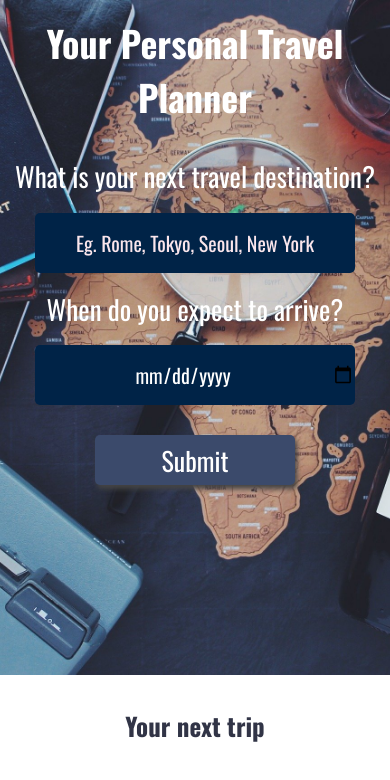
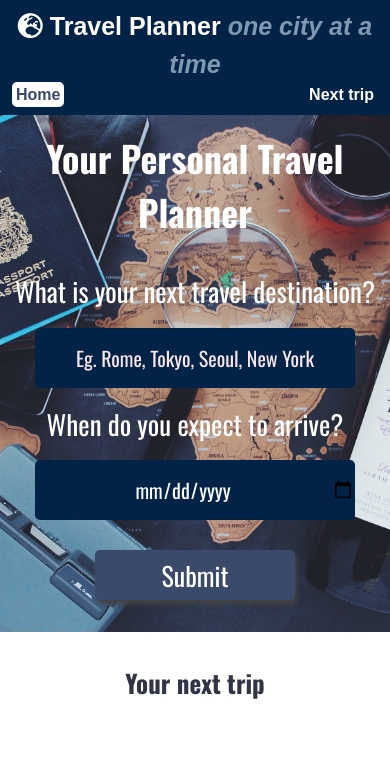
Before and after one commit to Butanska/Travel-Planner-App, a website built with webpack: page src/client/views/index.html in a window 390 px wide. Built offline with nearby package versions, Linux system fonts and the light colour scheme; a web font is replaced by a local one.

Commit message:
Tests and styling added

```diff
--- a/src/client/index.js
+++ b/src/client/index.js
@@ -1,5 +1,7 @@
 import {formSubmit} from './js/app.js'
 import './styles/style.scss'
+import './styles/navbar.scss'
+import './styles/mobile.scss'
 
 window.addEventListener('DOMContentLoaded', formSubmit);
 
--- a/src/client/js/app.js
+++ b/src/client/js/app.js
@@ -92,4 +92,5 @@ function formSubmit(){
 
 }
 
-export { formSubmit }
+export { formSubmit };
+// export { updateUI }
--- /dev/null
+++ b/src/client/styles/mobile.scss
@@ -0,0 +1,48 @@
+@media (max-width: 768px) {
+
+    /* Navigation */
+
+    #main-nav {
+      position: static;
+      top: 0;
+      z-index: 2;
+    }
+
+    .container {
+      padding: 0 1rem;
+    }
+
+    #main-nav .container {
+      display: grid;
+      grid-template-columns: 1fr;
+      padding: 0.5rem;
+      align-items: center;
+      text-align: center;
+    }
+
+    #main-nav .container ul {
+      padding: 0rem;
+    }
+
+    #main-nav .container h1 {
+      padding: 0rem;
+    }
+
+    #main-nav .container ul li a {
+      padding: 0.25rem;
+      margin: 0 0.25rem;
+    }
+
+    /* Response holder*/
+
+    #picture {
+      img {
+        padding: 0;
+        display: block;
+        margin: 0 auto;
+        max-height: 100%;
+        max-width: 100%;
+      }
+    }
+
+}
--- /dev/null
+++ b/src/client/styles/navbar.scss
@@ -0,0 +1,57 @@
+/* Navbar */
+
+.container {
+  max-width: 1100px;
+  margin: auto;
+  padding: 0 2rem;
+  overflow: hidden;
+}
+
+#main-nav {
+  background: #002347;
+  position: sticky;
+  top: 0;
+  z-index: 2;
+}
+
+#main-nav .container {
+  display: grid;
+  grid-template-columns: 5fr 2fr;
+  padding: 0 1rem;
+  align-items: center;
+}
+
+#main-nav .container h1 {
+  color: #fff;
+}
+
+#main-nav span {
+  color: #7f99b2;
+  font-style: italic;
+}
+
+#main-nav .container ul {
+  display: flex;
+  justify-content: space-between;
+  padding: 1rem;
+}
+
+#main-nav .container ul li a {
+  padding: 0.75rem;
+  margin: 0 0.25rem;
+  font-weight: bold;
+  text-decoration: none;
+  color: #fff;
+}
+
+#main-nav .container ul li a.current {
+  background: #fff;
+  color: #3b4a6b;
+  border-radius: 5px;
+}
+
+#main-nav .container ul li a:hover {
+  background: #fff;
+  color: #3b4a6b;
+  border-radius: 5px;
+}
--- a/src/client/styles/style.scss
+++ b/src/client/styles/style.scss
@@ -11,6 +11,10 @@ body{
     // background: #e3c4d7;
 }
 
+ul {
+    list-style: none;
+  }
+
 #app{
     // height:100vh;
     color: #313446;
@@ -20,13 +24,14 @@ body{
 }
 
 #user{
-    height: 80vh;
+    // height: 80vh;
     background: url('../media/travel_large.jpg') no-repeat center center/cover;
     z-index: 1;
     color: #fff;
 }
 
 #responseHolder {
+    display: block;
     color: #313446;
     background: #fff;
     padding: 2rem;
--- a/src/client/views/index.html
+++ b/src/client/views/index.html
@@ -6,12 +6,25 @@
   <meta http-equiv="X-UA-Compatible" content="ie=edge">
   <script src="https://use.fontawesome.com/b3cae6aecc.js"></script>
   <link href="https://fonts.googleapis.com/css?family=Oswald:400,600,700|Ranga:400,700&display=swap" rel="stylesheet">
-  <!-- <link rel="stylesheet" href="/styles/style.css"> -->
-  <!-- <script type="text/javascript" src="../../../dist/main.js"></script> -->
+
   <title>Travel App</title>
 </head>
 
 <body>
+
+  <!-- Navbar -->
+  <nav id="main-nav">
+    <div class="container">
+      <h1 class="title">
+        <i class="fas fa-globe-europe"></i> Travel Planner <span> one city at a time</span>
+      </h1>
+      <ul>
+        <li><a class="current" href="index.html">Home</a></li>
+        <li><a href="#responseHolder">Next trip</a></li>
+      </ul>
+    </div>
+  </nav>
+
   <div id = "app">
     <div id = "user">
       <div class ="holder headline">
@@ -29,7 +42,7 @@
     </div>
 
     <div id="responseHolder" class ="holder entry">
-    <div class = "title">Your next trip</div>
+      <div id = "nextTrip" class = "title">Your next trip</div>
       <div id = "entryHolder">
       <div id = "date"></div>
       <div id = "country"></div>
@@ -40,7 +53,6 @@
     </div>
     </div>
   </div>
-<!-- <script src="/index.js" type="text/javascript"></script> -->
 
 </body>
 </html>
```
Also changed, not shown: package.json (+6 -1 lines), src/client/js/app.test.js (added, +7 -0 lines), src/server/server.js (+5 -3 lines), src/server/server.test.js (added, +8 -0 lines), .babelrc, dist/index.html, dist/main.js, 2 other files. Lines whose indentation alone changed are shown as unchanged.
